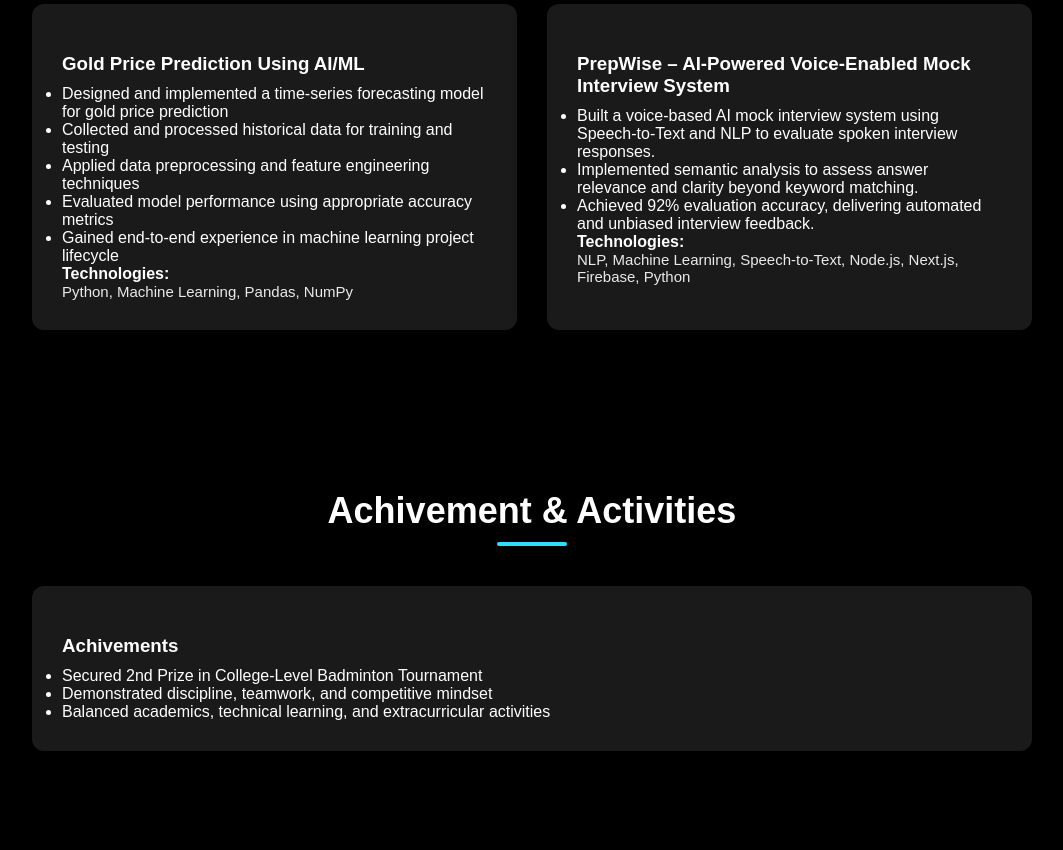
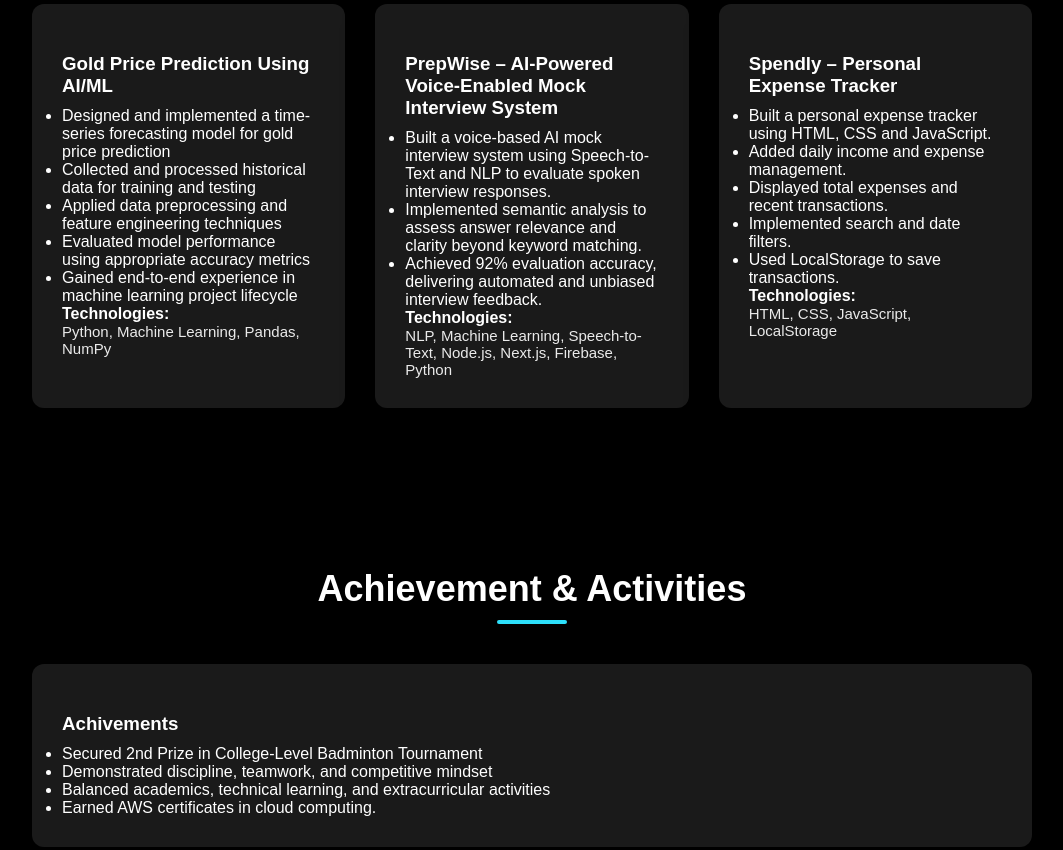
Before and after one commit to sakshi774/sakshi774.github.io, a plain HTML site: page index.html in a window 1280 px wide. Shown: the part 2986-3836 px from the top of the page, without its empty margins (108-1171 px from the left). Drawn offline with Linux system fonts and the light colour scheme.

Commit message:
Add files via upload
Update portfolio with new changes

```diff
--- a/index.html
+++ b/index.html
@@ -3,7 +3,7 @@
 
 <head>
     <meta charset="UTF-8">
-    <title>Frontend Developer Portfolio</title>
+    <title>Sakshi Gangurde Portfolio</title>
     <meta name="viewport" content="width=device-width, initial-scale=1.0">
     <link rel="stylesheet" href="https://cdnjs.cloudflare.com/ajax/libs/font-awesome/6.5.0/css/all.min.css">
 
@@ -92,7 +92,7 @@
 
 
             <ul>
-                <li>Bachelor of Engineering in Information Technology (Pursuing)</li>
+                <li>Bachelor of Engineering in Information Technology                                 2022 – 2026</li>
 
                 <li>Jawahar Institute of Technology, Nashik — SPPU</li>
 
@@ -216,12 +216,26 @@
                 <p>NLP, Machine Learning, Speech-to-Text, Node.js, Next.js, Firebase, Python</p>
             </div>
 
+            <div class="projects-card">
+                <i class="fa-solid"></i>
+                <h3>Spendly – Personal Expense Tracker</h3>
+                <ul>
+                    <li>Built a personal expense tracker using HTML, CSS and JavaScript.</li>
+                    <li>Added daily income and expense management.</li>
+                    <li>Displayed total expenses and recent transactions.</li>
+                    <li>Implemented search and date filters.</li>
+                    <li>Used LocalStorage to save transactions.</li>
+                </ul>
+                <h4>Technologies:</h4>
+                <p>HTML, CSS, JavaScript, LocalStorage</p>
+            </div>
+
         </div>
     </section>
 
-    <!-- ACHIVEMENT & ACTIVITIES -->
+    <!-- ACHIEVEMENT & ACTIVITIES -->
     <section class="activities" id="activities">
-        <h2 class="section-title">Achivement & Activities</h2>
+        <h2 class="section-title">Achievement & Activities</h2>
         <div class="title-underline"></div>
 
         <div class="activities-container">
@@ -233,6 +247,7 @@
                     <li>Secured 2nd Prize in College-Level Badminton Tournament</li>
                     <li>Demonstrated discipline, teamwork, and competitive mindset</li>
                     <li>Balanced academics, technical learning, and extracurricular activities</li>
+                    <li>Earned AWS certificates in cloud computing.</li>
                 </ul>
             </div>
         </div>
```
